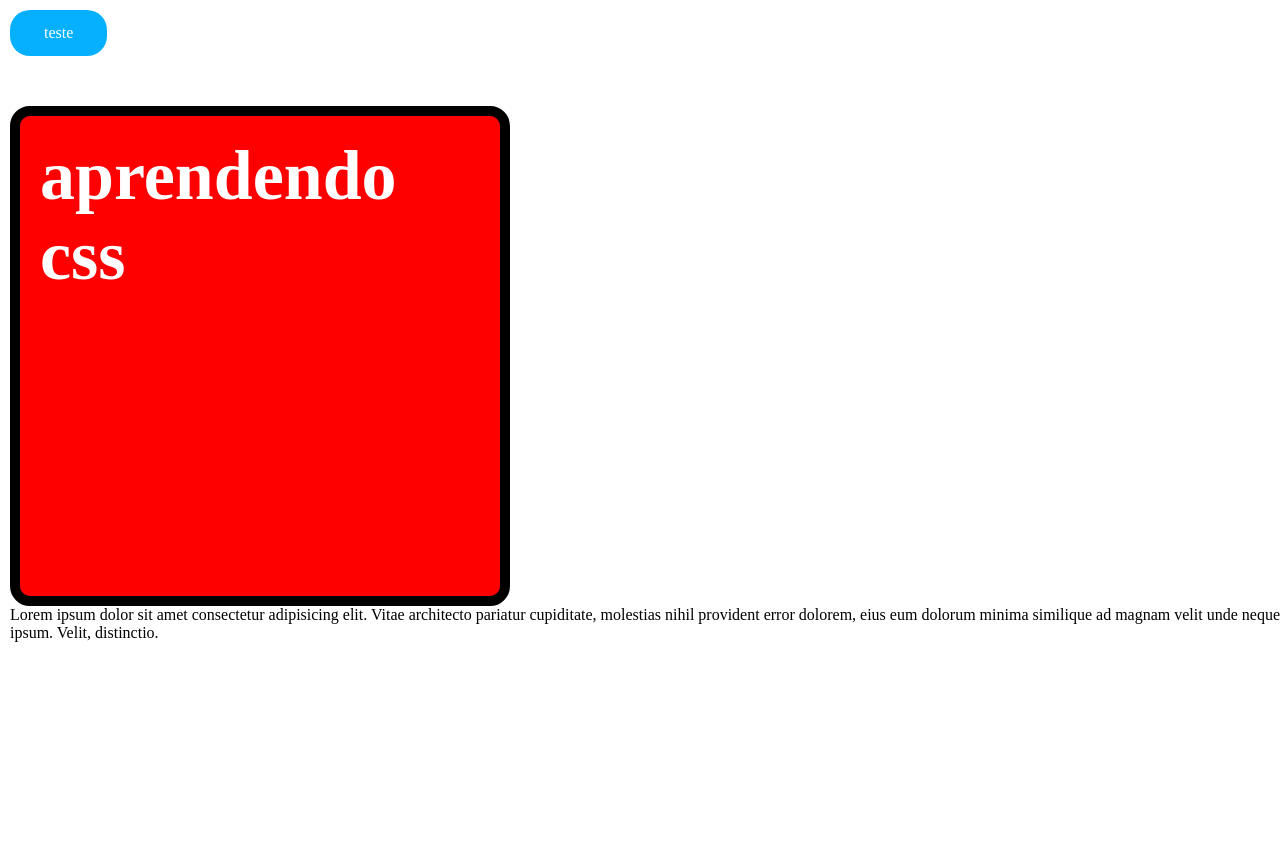
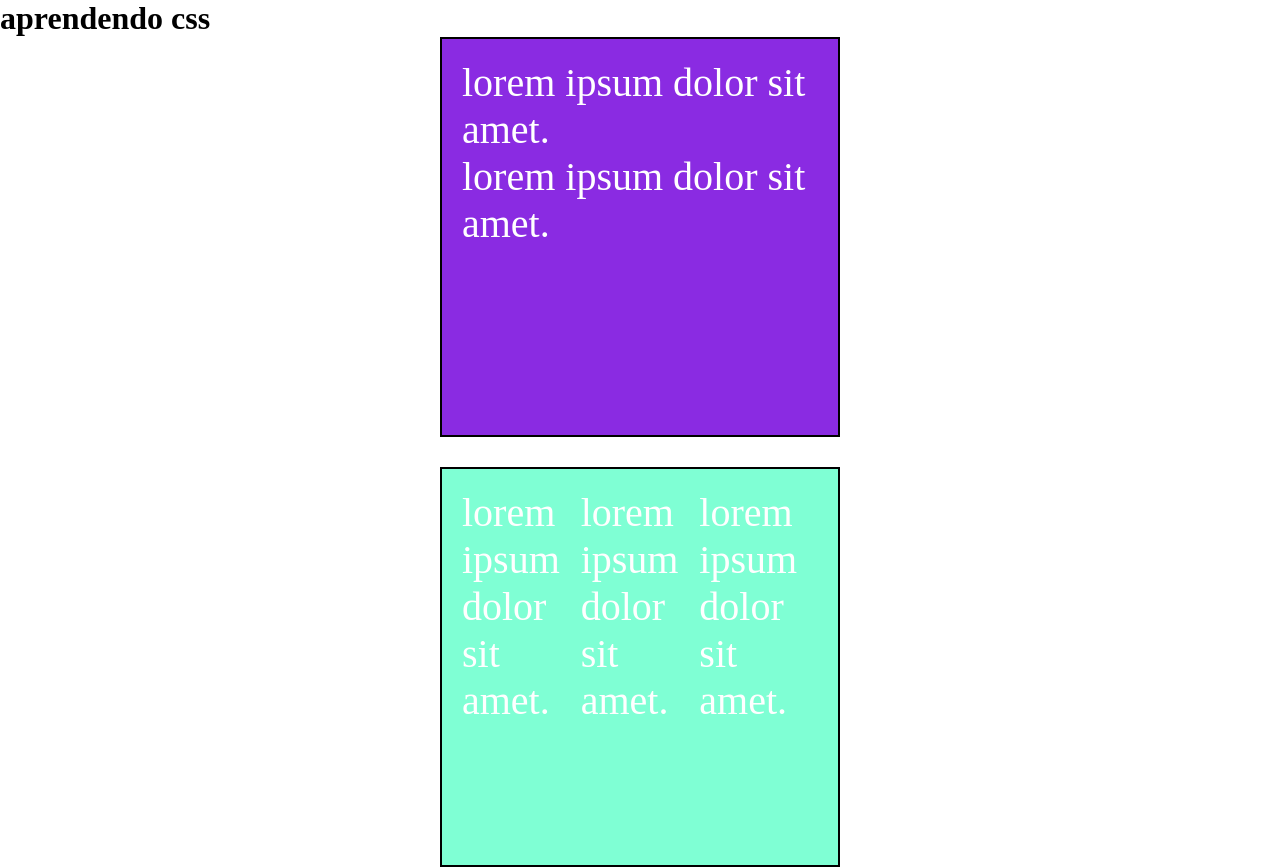
Before and after one commit to Willian-Marques-De-Lima/aprendendo-css, a plain HTML site: page index.html in a window 1280 px wide. Before the commit the page ends 800 px from the top, so only its background shows below. Drawn offline with Linux system fonts and the light colour scheme.

Commit message:
Add files via upload

```diff
--- a/index.html
+++ b/index.html
@@ -1,14 +1,26 @@
 <!DOCTYPE html>
 <html lang="pt-br">
+
 <head>
     <meta charset="UTF-8">
     <meta name="viewport" content="width=device-width, initial-scale=1.0">
     <title>Aprendendo CSS</title>
-    <link rel="stylesheet" href="./style2.css">
+    <link rel="stylesheet" href="./style4.css">
 </head>
+
 <body>
-    <a href="">teste</a>
     <h1>aprendendo css</h1>
-    <p>Lorem ipsum dolor sit amet consectetur adipisicing elit. Vitae architecto pariatur cupiditate, molestias nihil provident error dolorem, eius eum dolorum minima similique ad magnam velit unde neque ipsum. Velit, distinctio.</p>
+    <div class="container"> <!-- escrever .+qualquer nome cria uma DIV com nome -->
+        <div class="box" id="box1">
+            <p>lorem ipsum dolor sit amet.</p>
+            <p>lorem ipsum dolor sit amet.</p>
+        </div>
+        <div class="box" id="box2">
+            <p>lorem ipsum dolor sit amet.</p>
+            <p>lorem ipsum dolor sit amet.</p>
+            <p>lorem ipsum dolor sit amet.</p>
+        </div>
+    </div>
 </body>
+
 </html>
--- /dev/null
+++ b/style3.css
@@ -0,0 +1,14 @@
+*{
+    margin: 0;
+    padding: 0;
+    box-sizing: border-box;
+}
+p{
+    background-color: brown;
+}
+.bg-azul{
+    background-color: blue;
+}
+#bg-bigode{
+    background-color: orangered;
+}
--- /dev/null
+++ b/style4.css
@@ -0,0 +1,32 @@
+* {
+    margin: 0;
+    padding: 0;
+    box-sizing: border-box;
+}
+
+.container {
+    display: flex;
+    flex-direction: column;
+    gap: 30px;
+    align-items: center;
+}
+
+.box {
+    /* o "." chama class */
+    width: 400px;
+    height: 400px;
+    border: 2px solid black;
+    padding: 20px;
+    color: white;
+    font-size: 40px;
+}
+
+#box1 {
+    /* o "#" chama id */
+    background-color: blueviolet;
+}
+
+#box2 {
+    display: flex;
+    background-color: aquamarine;
+}
```
